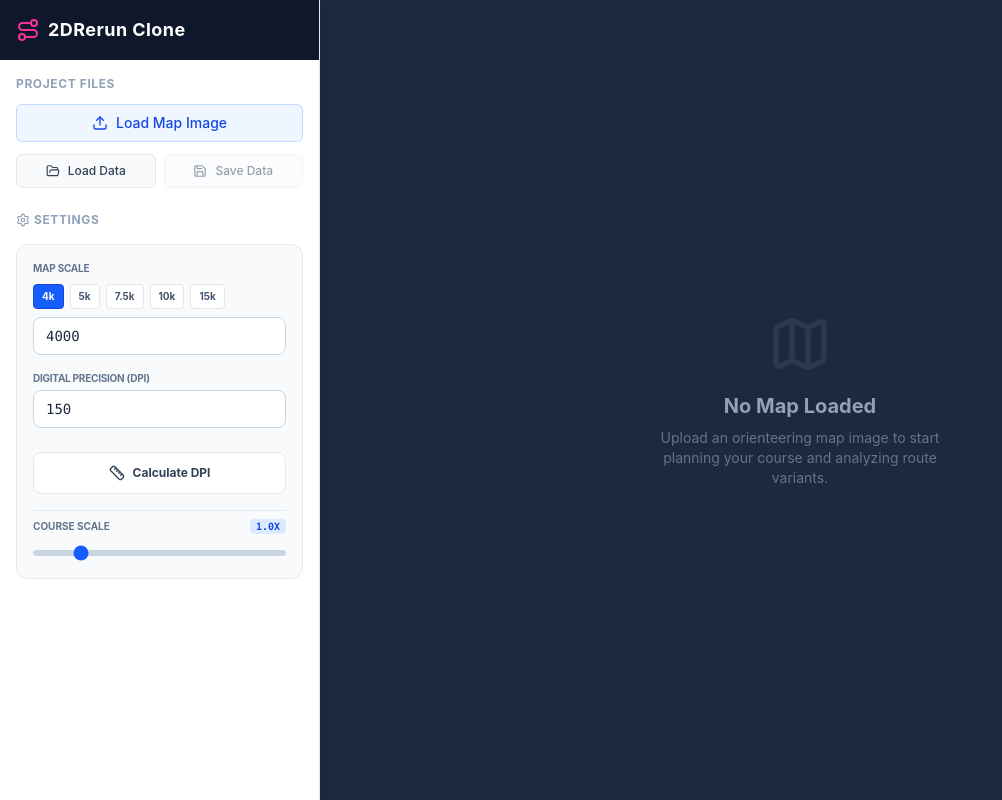
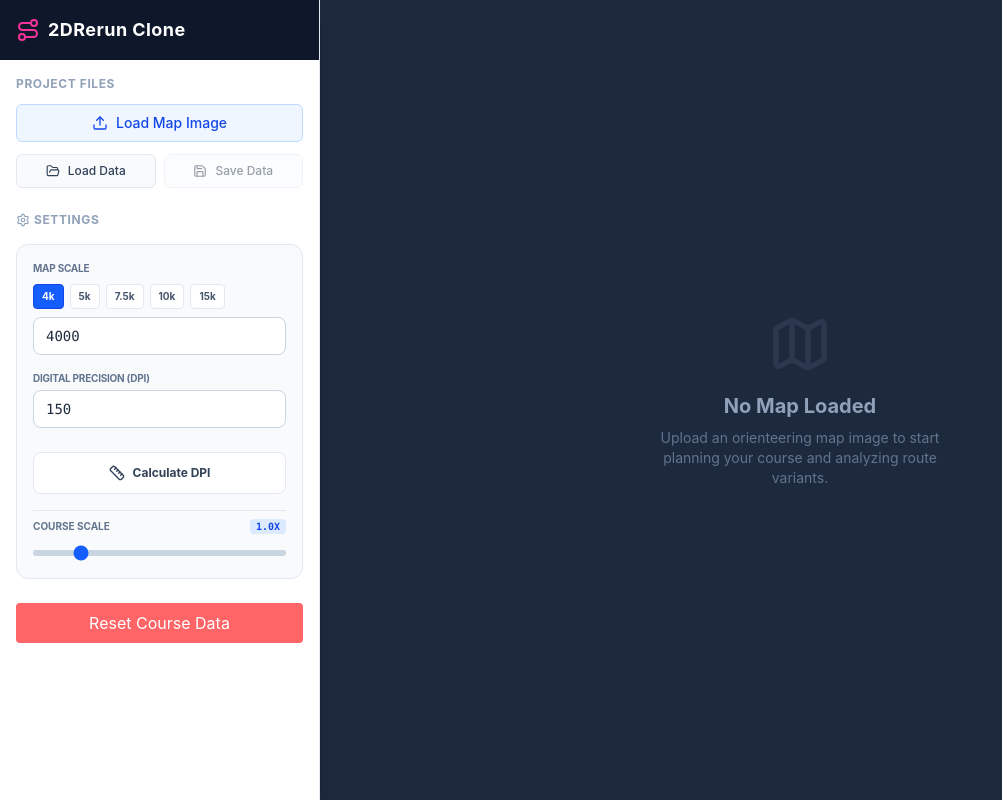
Before and after one commit to joesunley/Routechoice-Analysis, a React (Vite) app: page / in a window 1280 px wide. Shown: the whole page, without its empty margins (0-1002 px from the left). Built offline with nearby package versions, Linux system fonts and the light colour scheme.

Commit message:
Add reset button

```diff
--- a/src/App.tsx
+++ b/src/App.tsx
@@ -25,6 +25,8 @@ export default function App() {
   const [isDragging, setIsDragging] = useState(false);
   const [dragStart, setDragStart] = useState<PanState>({ x: 0, y: 0 });
   const [mouseDownPos, setMouseDownPos] = useState<PanState>({ x: 0, y: 0 });
+
+  const [showResetConfirmation, setShowResetConfirmation] = useState(false); // State for reset confirmation modal
 
   const svgRef = useRef<SVGSVGElement>(null);
   const fileInputRef = useRef<HTMLInputElement>(null);
@@ -108,6 +110,24 @@ export default function App() {
       } catch (_) {}
     };
     reader.readAsText(file);
+  };
+
+  // --- Reset Functionality ---
+  const confirmResetCourseData = () => {
+    setShowResetConfirmation(true);
+  };
+
+  const handleResetConfirm = () => {
+    setControls([]);
+    setVariants([]);
+    setCurrentDrawing([]);
+    setCalibrationPoints([]);
+    setMode('controls');
+    setShowResetConfirmation(false);
+  };
+
+  const handleResetCancel = () => {
+    setShowResetConfirmation(false);
   };
 
   // --- Legs (derived) ---
@@ -242,6 +262,7 @@ export default function App() {
         setSelectedLegIndex={setSelectedLegIndex}
         onUndoPoint={undoLastPoint}
         onSaveVariant={handleFinishVariant}
+        resetCourseData={confirmResetCourseData}
       />
 
       <MapWorkspace
@@ -274,6 +295,29 @@ export default function App() {
           onCancel={() => { setShowCalibrationModal(false); setCalibrationPoints([]); }}
         />
       )}
+
+      {showResetConfirmation && (
+        <div className="fixed inset-0 flex items-center justify-center bg-black bg-opacity-50">
+          <div className="bg-white p-6 rounded shadow-lg text-center">
+            <h2 className="text-lg font-bold mb-4">Confirm Reset</h2>
+            <p className="mb-4">Are you sure you want to reset all course data? This action cannot be undone.</p>
+            <div className="flex justify-center gap-4">
+              <button
+                onClick={handleResetConfirm}
+                className="bg-red-500 text-white py-2 px-4 rounded hover:bg-red-600"
+              >
+                Confirm
+              </button>
+              <button
+                onClick={handleResetCancel}
+                className="bg-gray-300 py-2 px-4 rounded hover:bg-gray-400"
+              >
+                Cancel
+              </button>
+            </div>
+          </div>
+        </div>
+      )}
     </div>
   );
 }
--- a/src/components/Sidebar/index.tsx
+++ b/src/components/Sidebar/index.tsx
@@ -32,6 +32,7 @@ interface SidebarProps {
   setSelectedLegIndex: (i: number) => void;
   onUndoPoint: () => void;
   onSaveVariant: () => void;
+  resetCourseData: () => void;
 }
 
 export default function Sidebar({
@@ -41,9 +42,14 @@ export default function Sidebar({
   onStartCalibrate,
   controls, legs,
   variants, deleteVariant,
-  currentDrawing, selectedLegIndex, setSelectedLegIndex, onUndoPoint, onSaveVariant,
+  currentDrawing, selectedLegIndex, setSelectedLegIndex, onUndoPoint, onSaveVariant, resetCourseData,
 }: SidebarProps) {
-  return (      <div className="w-80 bg-white border-r border-slate-200 flex flex-col shadow-lg z-10 shrink-0">
+  const confirmResetCourseData = () => {
+    resetCourseData();
+  };
+
+  return (
+    <div className="w-80 bg-white border-r border-slate-200 flex flex-col shadow-lg z-10 shrink-0">
       <div className="p-4 bg-slate-900 text-white flex items-center gap-2">
         <Route className="text-pink-500" />
         <h1 className="font-bold text-lg tracking-wide">2DRerun Clone</h1>
@@ -100,6 +106,13 @@ export default function Sidebar({
             scale={scale}
           />
         )}
+
+        <button
+          onClick={confirmResetCourseData}
+          className="w-full bg-red-400 text-white py-2 px-4 rounded hover:bg-red-600"
+        >
+          Reset Course Data
+        </button>
       </div>
     </div>
   );
```
